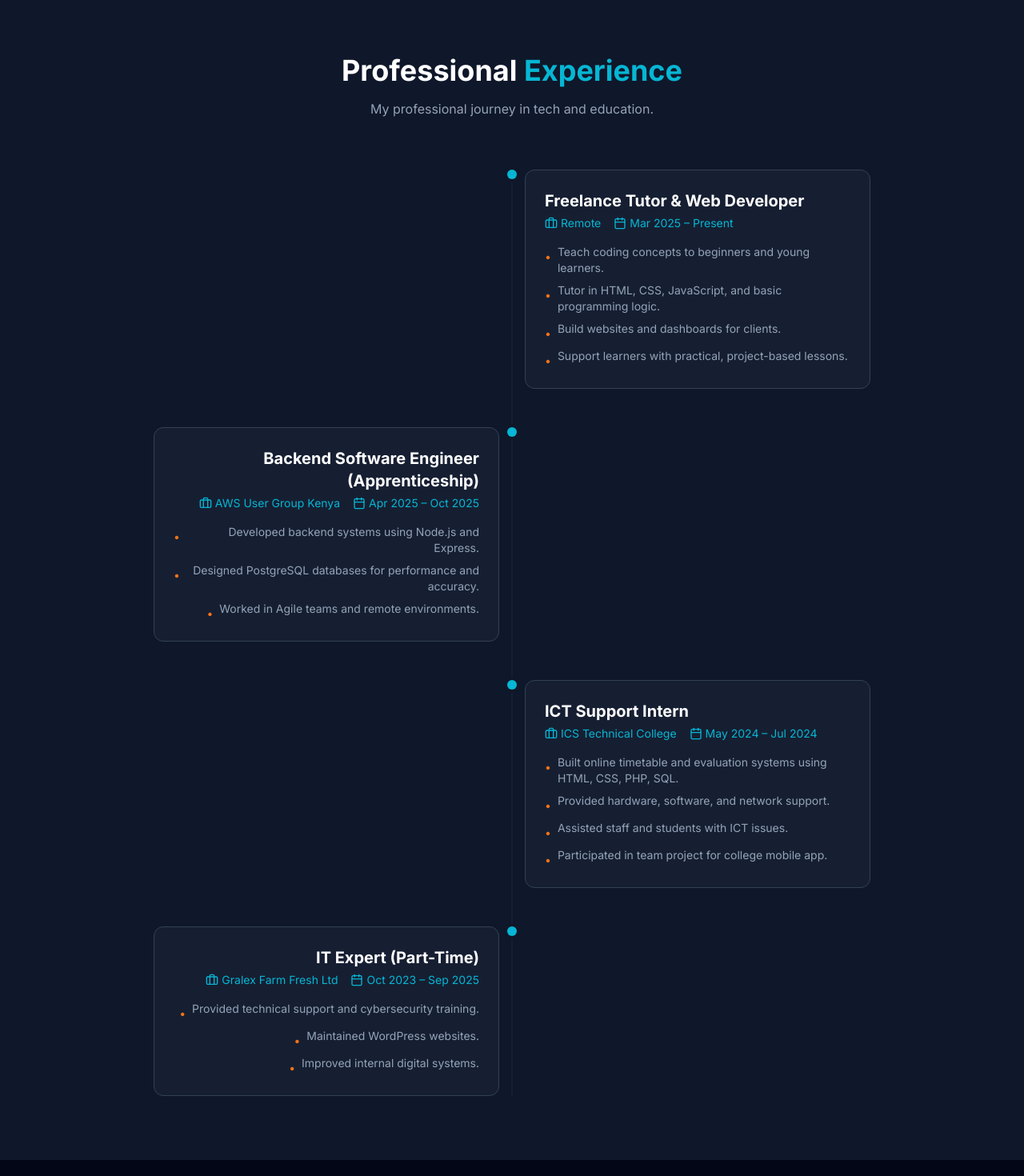
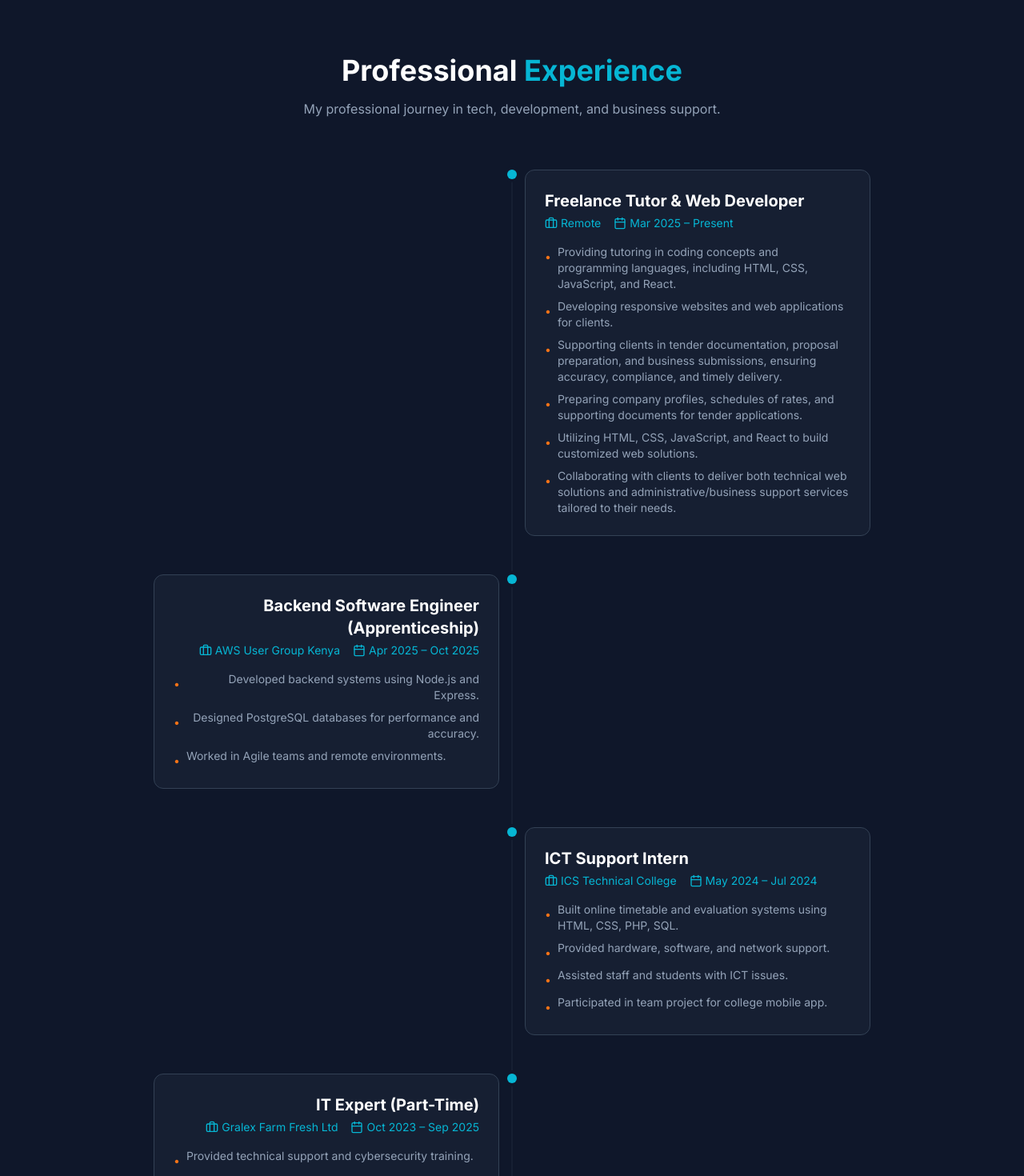
Before and after one commit to bethkimani/Beth-Kimani-portfolio-2026, a React (Vite) app: page / in a window 1280 px wide. Shown: the part 2180-3650 px from the top of the page at 80% size. Built offline with nearby package versions, Linux system fonts and the light colour scheme.

Commit message:
Refactor experience descriptions and update imports

```diff
--- a/src/components/Experience.tsx
+++ b/src/components/Experience.tsx
@@ -1,17 +1,20 @@
 import React from 'react';
 import { SectionWrapper } from './SectionWrapper';
-import { Briefcase, Calendar, MapPin } from 'lucide-react';
+import { Briefcase, Calendar } from 'lucide-react';
+
 const experiences = [
   {
     title: 'Freelance Tutor & Web Developer',
     company: 'Remote',
     period: 'Mar 2025 – Present',
     description: [
-  'Teach coding concepts to beginners and young learners.',
-  'Tutor in HTML, CSS, JavaScript, and basic programming logic.',
-  'Build websites and dashboards for clients.',
-  'Support learners with practical, project-based lessons.']
-
+      'Providing tutoring in coding concepts and programming languages, including HTML, CSS, JavaScript, and React.',
+      'Developing responsive websites and web applications for clients.',
+      'Supporting clients in tender documentation, proposal preparation, and business submissions, ensuring accuracy, compliance, and timely delivery.',
+      'Preparing company profiles, schedules of rates, and supporting documents for tender applications.',
+      'Utilizing HTML, CSS, JavaScript, and React to build customized web solutions.',
+      'Collaborating with clients to deliver both technical web solutions and administrative/business support services tailored to their needs.'
+    ]
   },
   {
     title: 'Backend Software Engineer (Apprenticeship)',
@@ -20,8 +23,8 @@ const experiences = [
     description: [
       'Developed backend systems using Node.js and Express.',
       'Designed PostgreSQL databases for performance and accuracy.',
-  'Worked in Agile teams and remote environments.']
-
+      'Worked in Agile teams and remote environments.'
+    ]
   },
   {
     title: 'ICT Support Intern',
@@ -31,8 +34,8 @@ const experiences = [
       'Built online timetable and evaluation systems using HTML, CSS, PHP, SQL.',
       'Provided hardware, software, and network support.',
       'Assisted staff and students with ICT issues.',
-  'Participated in team project for college mobile app.']
-
+      'Participated in team project for college mobile app.'
+    ]
   },
   {
     title: 'IT Expert (Part-Time)',
@@ -40,10 +43,11 @@ const experiences = [
     period: 'Oct 2023 – Sep 2025',
     description: [
       'Provided technical support and cybersecurity training.',
-  'Maintained WordPress websites.',
-  'Improved internal digital systems.']
-
-}];
+      'Maintained and updated WordPress websites.',
+      'Improved internal digital systems and workflows.'
+    ]
+  }
+];
 
 export function Experience() {
   return (
@@ -53,7 +57,7 @@ export function Experience() {
           Professional <span className="text-primary">Experience</span>
         </h2>
         <p className="text-slate-400">
-          My professional journey in tech and education.
+          My professional journey in tech, development, and business support.
         </p>
       </div>
 
@@ -65,7 +69,8 @@ export function Experience() {
           {experiences.map((exp, idx) =>
             <div
               key={idx}
-            className={`relative flex flex-col md:flex-row gap-8 ${idx % 2 === 0 ? 'md:flex-row-reverse' : ''}`}>
+              className={`relative flex flex-col md:flex-row gap-8 ${idx % 2 === 0 ? 'md:flex-row-reverse' : ''}`}
+            >
 
               {/* Timeline Dot */}
               <div className="absolute left-[-5px] md:left-1/2 transform md:-translate-x-1/2 top-0 w-3 h-3 bg-primary rounded-full ring-4 ring-slate-900 z-10" />
@@ -73,14 +78,20 @@ export function Experience() {
               {/* Content */}
               <div className="flex-1 ml-6 md:ml-0">
                 <div
-                className={`bg-slate-800/50 p-6 rounded-xl border border-slate-700 hover:border-slate-600 transition-colors ${idx % 2 === 0 ? 'md:text-left' : 'md:text-right'}`}>
+                  className={`bg-slate-800/50 p-6 rounded-xl border border-slate-700 hover:border-slate-600 transition-colors ${
+                    idx % 2 === 0 ? 'md:text-left' : 'md:text-right'
+                  }`}
+                >
 
                   <h3 className="text-xl font-bold text-white mb-1">
                     {exp.title}
                   </h3>
+
                   <div
-                  className={`flex flex-wrap gap-4 text-sm text-primary mb-4 ${idx % 2 === 0 ? 'md:justify-start' : 'md:justify-end'}`}>
-
+                    className={`flex flex-wrap gap-4 text-sm text-primary mb-4 ${
+                      idx % 2 === 0 ? 'md:justify-start' : 'md:justify-end'
+                    }`}
+                  >
                     <span className="flex items-center gap-1">
                       <Briefcase className="w-4 h-4" /> {exp.company}
                     </span>
@@ -88,9 +99,8 @@ export function Experience() {
                       <Calendar className="w-4 h-4" /> {exp.period}
                     </span>
                   </div>
-                  <ul
-                  className={`space-y-2 text-slate-400 text-sm ${idx % 2 === 0 ? 'md:items-start' : 'md:items-end'} flex flex-col`}>
 
+                  <ul className="space-y-2 text-slate-400 text-sm flex flex-col">
                     {exp.description.map((item, i) =>
                       <li key={i} className="flex gap-2">
                         <span className="text-accent mt-1.5">•</span>
@@ -98,15 +108,16 @@ export function Experience() {
                       </li>
                     )}
                   </ul>
+
                 </div>
               </div>
 
-              {/* Spacer for alternating layout */}
+              {/* Spacer */}
               <div className="flex-1 hidden md:block" />
             </div>
           )}
         </div>
       </div>
-    </SectionWrapper>);
-
+    </SectionWrapper>
+  );
 }
```
Lines whose indentation alone changed are shown as unchanged.
